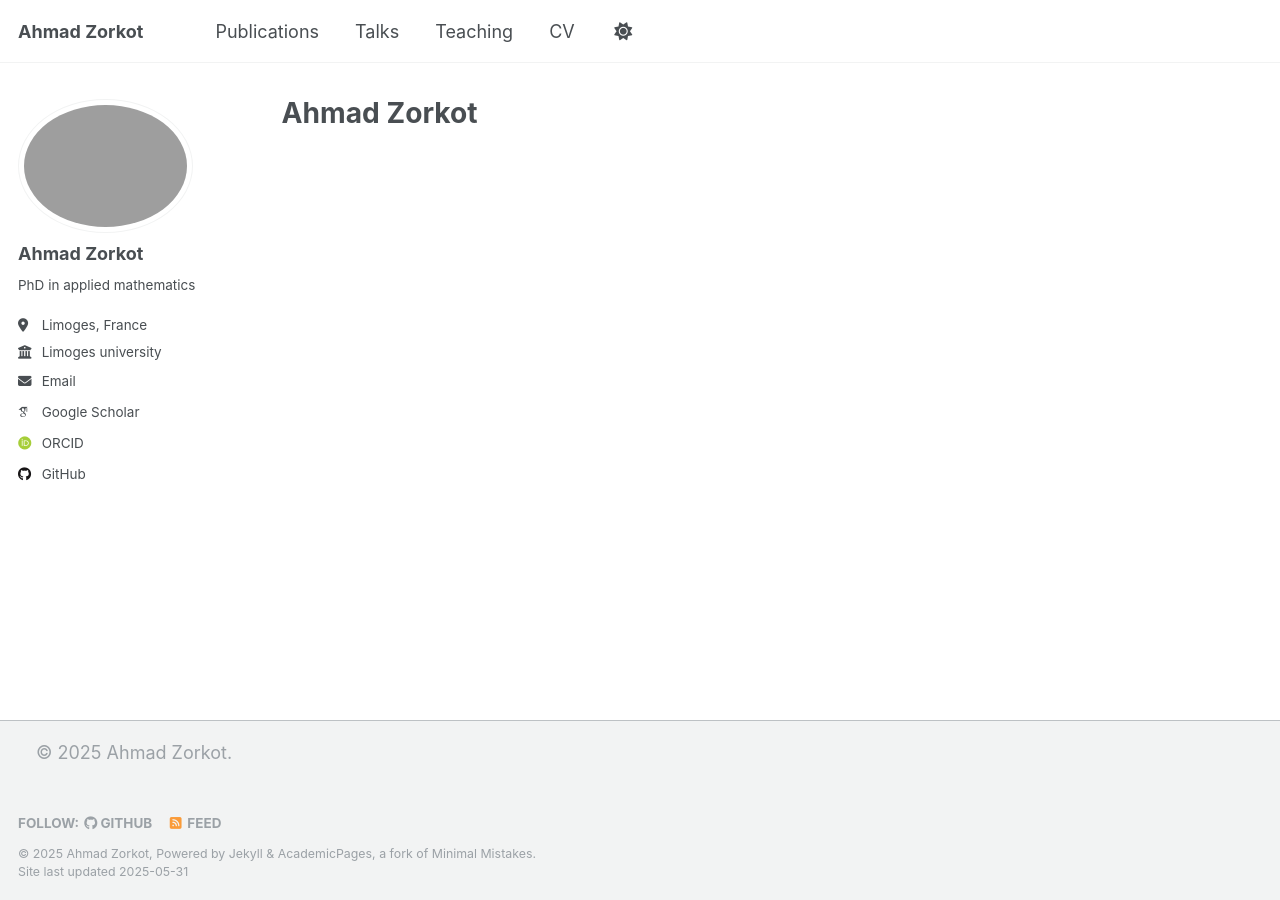
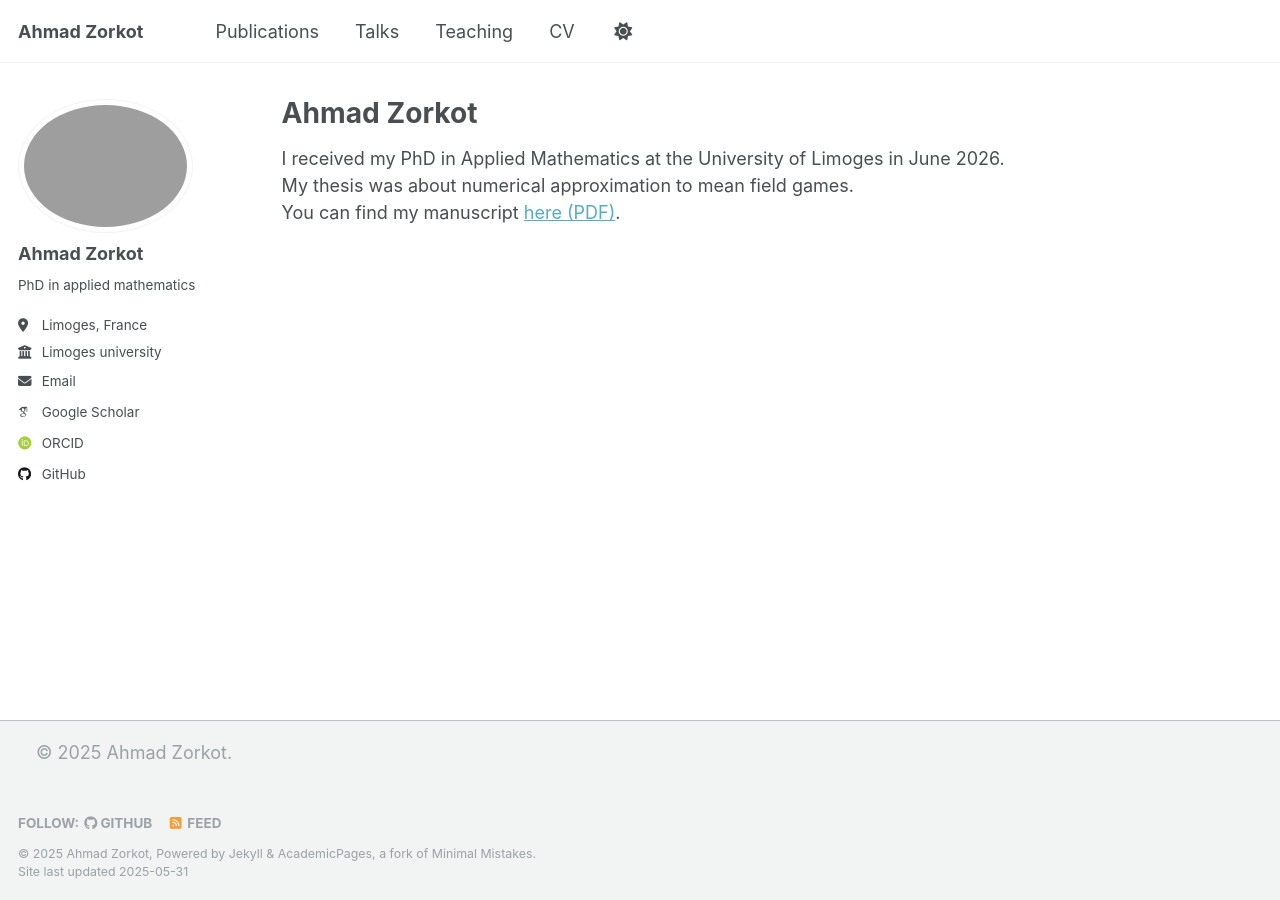
Before and after one commit to ahmadzorkot/ahmadzorkot.github.io, a Jekyll site: the page built from index.md, in a window 1280 px wide. Built offline with Jekyll 4.4.1, drawn with Linux system fonts in a browser that asks for light colours; some web fonts are replaced; our own code applies the rules of GitHub Pages for plain Markdown files.

Commit message:
Update index.md

```diff
--- a/index.md
+++ b/index.md
@@ -3,3 +3,7 @@ layout: archive
 author_profile: true
 title: "Ahmad Zorkot"
 ---
+
+I received my PhD in Applied Mathematics at the University of Limoges in June 2026.
+My thesis was about numerical approximation to mean field games.
+You can find my manuscript [here (PDF)](https://theses.hal.science/tel-04642299v1/file/2024LIMO0026.pdf).
```
